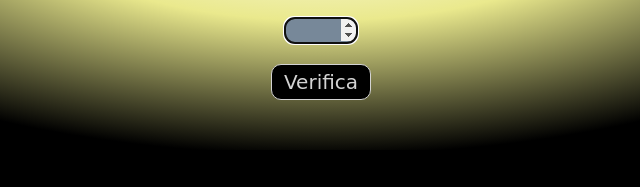
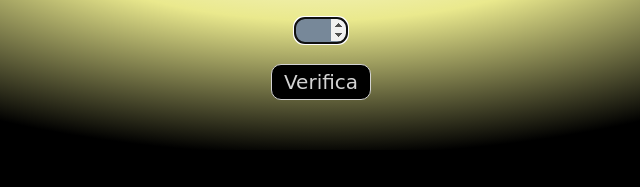
Before and after one commit to israeldamasio/adivinha, a plain HTML site: page index.html in a window 1280 px wide. Shown: the part 363-550 px from the top of the page, 319-959 px from the left. Drawn offline with Linux system fonts and the light colour scheme; a web font is replaced by a local one.

Commit message:
Acabou por hoje!

```diff
--- a/index.html
+++ b/index.html
@@ -17,7 +17,7 @@
          <h1 class="titulo__pagina">Qual o<br>NÚMERO<br>pensado<br>pela máquina?</h1>
          <p>Neste jogo você deve digitar<br>um número de 1 a 10,<br>após isso verificar se o número escolhido<br>foi o mesmo pensado pelo computador!<br>Quer tentar?<br>Vamos lá, você consegue!<br>Boa sorte!</p>
          <section class="entrada_chute">
-            <input type="number" class="container__entrada"/>
+            <input type="number" size="2" maxlength="2" class="container__entrada"/>
             <button class="container__botao">Verifica</button>
          </section>
       </div>
--- a/style.css
+++ b/style.css
@@ -41,7 +41,7 @@ p {
    color: black;
    border-radius: 10px;
    font-size: 20px;
-   padding-left: 20px;
+   text-align: center;
 
 }
 .container__botao {
```
